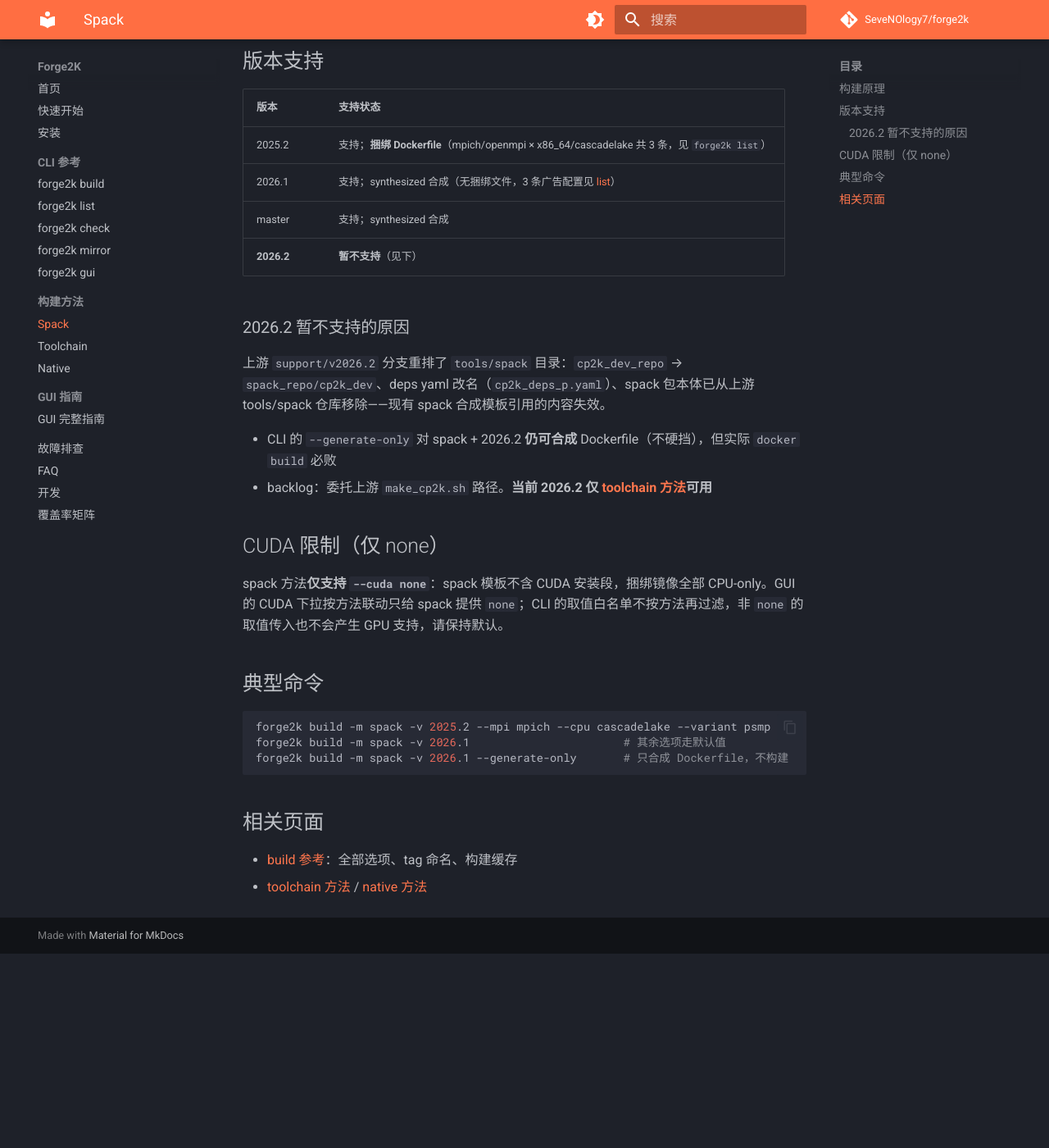
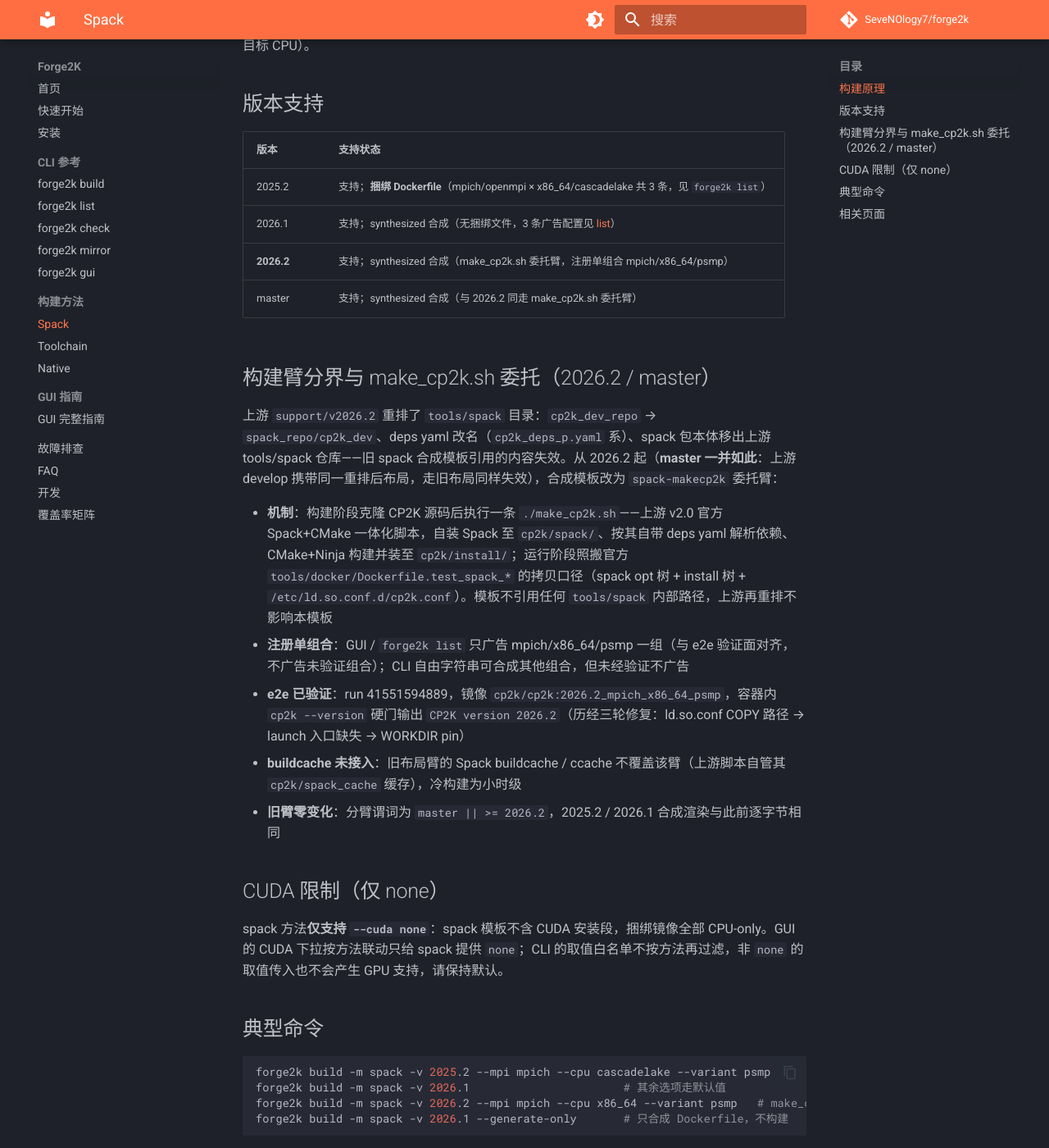
Before and after one commit to SeveNOlogy7/forge2k, an MkDocs documentation site: the page built from docs/methods/spack.md, in a window 1280 px wide and 1400 px high, scrolled down 811 px. Shown: the whole window at 82% size. Built offline with MkDocs 1.6.1 and Material for MkDocs 9.7.7, drawn with Linux system fonts in a browser that asks for light colours; comment, search, counter and statistics services are not loaded; before the commit the page ends 1974 px from its top, so only the background shows below that; some of the changed text lies outside the part shown.

Commit message:
docs(spack): align 2026.2/make_cp2k.sh support across README, methods page, CHANGELOG
- README: known-limitation line rewritten as landed support (make_cp2k.sh
  delegation, master on same arm, single registered combo
  mpich/x86_64/psmp, e2e run 41551594889, buildcache not wired =>
  hours-scale cold build); build-method bullet and synthesized-Dockerfile
  paragraph updated with the version arm boundary (<=2026.1 legacy spack
  layout / >=2026.2+master make_cp2k.sh)
- docs/methods/spack.md: version table and support matrix updated, new
  arm-boundary section replacing the unsupported-2026.2 rationale
- CHANGELOG [Unreleased]: Added/Fixed entries for both the native cmake
  migration line (run 41454929016) and the spack 2026.2 delegation line
  (run 41551594889, three e2e fix rounds)
- docs/coverage.md intentionally untouched: baseline pin main@1388ae8
  still true for the parity audit; line drift comes from T1/T3 code
  commits, re-audit belongs to the T5 merge

````diff
--- a/docs/methods/spack.md
+++ b/docs/methods/spack.md
@@ -6,15 +6,15 @@
 
 两段式 Dockerfile（多阶段构建）：
 
-1. **构建阶段**（`build_cp2k`）：安装指定版本的 Spack 与 spack-packages，注册 CP2K 的 spack 仓库（`cp2k_dev_repo`），按 CP2K 源码树内的 **deps yaml** 创建 spack 环境并 concretize，随后安装全部依赖与 CP2K 本体。24 个依赖包的编译产物会推入本地 buildcache mirror（配合 cache mount，见 [构建缓存](../cli/build.md)）
+1. **构建阶段**（`build_cp2k`）：**2025.2 / 2026.1（旧 spack 布局臂）** 安装指定版本的 Spack 与 spack-packages，注册 CP2K 的 spack 仓库（`cp2k_dev_repo`），按 CP2K 源码树内的 **deps yaml** 创建 spack 环境并 concretize，随后安装全部依赖与 CP2K 本体。24 个依赖包的编译产物会推入本地 buildcache mirror（配合 cache mount，见 [构建缓存](../cli/build.md)）。**2026.2 / master（make_cp2k.sh 委托臂）** 的构建阶段则是一条 `./make_cp2k.sh` 委托调用，见[下节](#构建臂分界与-make_cp2ksh-委托2026-2--master)
 2. **运行阶段**（`runtime`）：同样基于 `ubuntu:24.04`，只从构建阶段拷贝安装产物，镜像内 `ENTRYPOINT ["cp2k"]`
 
-版本 → Spack 组件对应（合成模板按版本自动选择）：
+版本 → Spack 组件对应（旧布局臂的合成模板按版本自动选择；2026.2 / master 委托 make_cp2k.sh，组件版本由上游脚本自管）：
 
 | CP2K 版本 | Spack | spack-packages | deps yaml |
 |---|---|---|---|
 | 2025.2 | v1.0.0 | v2025.07.0 | `cp2k_deps_all_<版本>.yaml` |
-| 2026.1 及以后 / master | v1.1.1 | v2026.03.0 | `cp2k_deps_<版本>.yaml` |
+| 2026.1 | v1.1.1 | v2026.03.0 | `cp2k_deps_<版本>.yaml` |
 
 deps yaml 的差异：v2026.1 起上游把 `cp2k_deps_all_psmp.yaml` 改名为 `cp2k_deps_psmp.yaml`，并在 `packages:all` 段新增 `require: target=""`（合成模板据此注入目标 CPU）。
 
@@ -24,15 +24,18 @@ deps yaml 的差异：v2026.1 起上游把 `cp2k_deps_all_psmp.yaml` 改名为 `
 |---|---|
 | 2025.2 | 支持；**捆绑 Dockerfile**（mpich/openmpi × x86_64/cascadelake 共 3 条，见 `forge2k list`） |
 | 2026.1 | 支持；synthesized 合成（无捆绑文件，3 条广告配置见 [list](../cli/list.md)） |
-| master | 支持；synthesized 合成 |
-| **2026.2** | **暂不支持**（见下） |
+| **2026.2** | 支持；synthesized 合成（make_cp2k.sh 委托臂，注册单组合 mpich/x86_64/psmp） |
+| master | 支持；synthesized 合成（与 2026.2 同走 make_cp2k.sh 委托臂） |
 
-### 2026.2 暂不支持的原因
+## 构建臂分界与 make_cp2k.sh 委托（2026.2 / master）
 
-上游 `support/v2026.2` 分支重排了 `tools/spack` 目录：`cp2k_dev_repo` → `spack_repo/cp2k_dev`、deps yaml 改名（`cp2k_deps_p.yaml`）、spack 包本体已从上游 tools/spack 仓库移除——现有 spack 合成模板引用的内容失效。
+上游 `support/v2026.2` 重排了 `tools/spack` 目录：`cp2k_dev_repo` → `spack_repo/cp2k_dev`、deps yaml 改名（`cp2k_deps_p.yaml` 系）、spack 包本体移出上游 tools/spack 仓库——旧 spack 合成模板引用的内容失效。从 2026.2 起（**master 一并如此**：上游 develop 携带同一重排后布局，走旧布局同样失效），合成模板改为 `spack-makecp2k` 委托臂：
 
-- CLI 的 `--generate-only` 对 spack + 2026.2 **仍可合成** Dockerfile（不硬挡），但实际 `docker build` 必败
-- backlog：委托上游 `make_cp2k.sh` 路径。**当前 2026.2 仅 [toolchain 方法](toolchain.md)可用**
+- **机制**：构建阶段克隆 CP2K 源码后执行一条 `./make_cp2k.sh`——上游 v2.0 官方 Spack+CMake 一体化脚本，自装 Spack 至 `cp2k/spack/`、按其自带 deps yaml 解析依赖、CMake+Ninja 构建并装至 `cp2k/install/`；运行阶段照搬官方 `tools/docker/Dockerfile.test_spack_*` 的拷贝口径（spack opt 树 + install 树 + `/etc/ld.so.conf.d/cp2k.conf`）。模板不引用任何 `tools/spack` 内部路径，上游再重排不影响本模板
+- **注册单组合**：GUI / `forge2k list` 只广告 mpich/x86_64/psmp 一组（与 e2e 验证面对齐，不广告未验证组合）；CLI 自由字符串可合成其他组合，但未经验证不广告
+- **e2e 已验证**：run 41551594889，镜像 `cp2k/cp2k:2026.2_mpich_x86_64_psmp`，容器内 `cp2k --version` 硬门输出 `CP2K version 2026.2`（历经三轮修复：ld.so.conf COPY 路径 → launch 入口缺失 → WORKDIR pin）
+- **buildcache 未接入**：旧布局臂的 Spack buildcache / ccache 不覆盖该臂（上游脚本自管其 `cp2k/spack_cache` 缓存），冷构建为小时级
+- **旧臂零变化**：分臂谓词为 `master || >= 2026.2`，2025.2 / 2026.1 合成渲染与此前逐字节相同
 
 ## CUDA 限制（仅 none）
 
@@ -43,6 +46,7 @@ spack 方法**仅支持 `--cuda none`**：spack 模板不含 CUDA 安装段，
 ```bash
 forge2k build -m spack -v 2025.2 --mpi mpich --cpu cascadelake --variant psmp
 forge2k build -m spack -v 2026.1                       # 其余选项走默认值
+forge2k build -m spack -v 2026.2 --mpi mpich --cpu x86_64 --variant psmp   # make_cp2k.sh 委托臂（e2e 已验证）
 forge2k build -m spack -v 2026.1 --generate-only       # 只合成 Dockerfile，不构建
 ```
 
````
Also changed, not shown: CHANGELOG.md (+16 -0 lines), README.md (+3 -3 lines).
